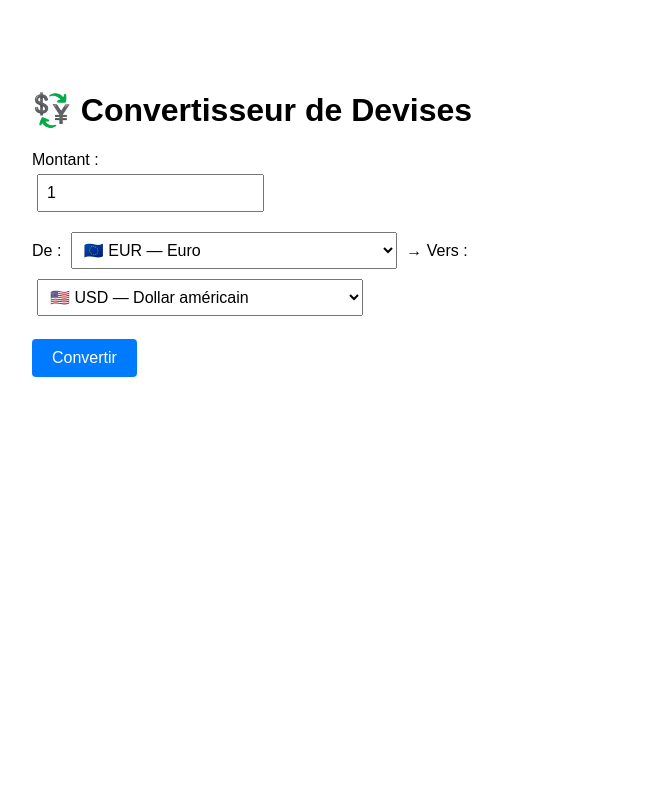
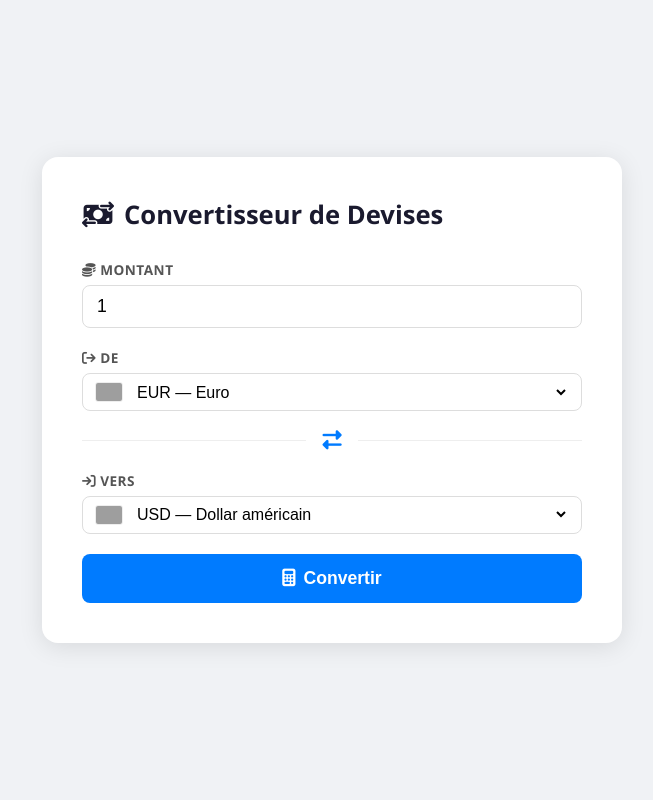
Before and after one commit to Fred0242/currency_converter, a Django app: page / in a window 1280 px wide. Shown: the whole page, without its empty margins (308-961 px from the left). Run offline with Django 5.2, Linux system fonts and the light colour scheme; grey boxes are pictures that could not be loaded.

Commit message:
feat: intégration Font awesome et drapeaux via FlagCDN

```diff
--- a/converter/services.py
+++ b/converter/services.py
@@ -1,21 +1,19 @@
 import requests
 
 SUPPORTED_CURRENCIES = [
-    {'code': 'EUR', 'flag': '🇪🇺', 'name': 'Euro'},
-    {'code': 'USD', 'flag': '🇺🇸', 'name': 'Dollar américain'},
-    {'code': 'GBP', 'flag': '🇬🇧', 'name': 'Livre sterling'},
-    {'code': 'JPY', 'flag': '🇯🇵', 'name': 'Yen japonais'},
-    {'code': 'CHF', 'flag': '🇨🇭', 'name': 'Franc suisse'},
-    {'code': 'CAD', 'flag': '🇨🇦', 'name': 'Dollar canadien'},
-    {'code': 'AUD', 'flag': '🇦🇺', 'name': 'Dollar australien'},
-    {'code': 'XAF', 'flag': '🇨🇬', 'name': 'Franc CFA (Afrique Centrale)'},
+    {'code': 'EUR', 'country': 'eu', 'name': 'Euro'},
+    {'code': 'USD', 'country': 'us', 'name': 'Dollar américain'},
+    {'code': 'GBP', 'country': 'gb', 'name': 'Livre sterling'},
+    {'code': 'JPY', 'country': 'jp', 'name': 'Yen japonais'},
+    {'code': 'CHF', 'country': 'ch', 'name': 'Franc suisse'},
+    {'code': 'CAD', 'country': 'ca', 'name': 'Dollar canadien'},
+    {'code': 'AUD', 'country': 'au', 'name': 'Dollar australien'},
+    {'code': 'XAF', 'country': 'cg', 'name': 'Franc CFA'},
 ]
 
+XAF_PER_EUR = 655.957
+
 def get_exchange_rate(from_currency: str, to_currency: str) -> float | None:
-    """
-    Récupère le taux de change entre deux devises.
-    Retourne le taux ou None en cas d'erreur.
-    """
     try:
         url = f'https://api.frankfurter.app/latest?from={from_currency}&to={to_currency}'
         response = requests.get(url, timeout=5)
--- /dev/null
+++ b/converter/static/converter/css/style.css
@@ -0,0 +1,186 @@
+* {
+    margin: 0;
+    padding: 0;
+    box-sizing: border-box;
+}
+
+body {
+    font-family: 'Segoe UI', Arial, sans-serif;
+    background: #f0f2f5;
+    min-height: 100vh;
+    display: flex;
+    align-items: center;
+    justify-content: center;
+}
+
+.card {
+    background: white;
+    border-radius: 16px;
+    padding: 40px;
+    width: 100%;
+    max-width: 580px;
+    box-shadow: 0 4px 24px rgba(0,0,0,0.10);
+}
+
+.card h1 {
+    font-size: 1.6em;
+    color: #1a1a2e;
+    margin-bottom: 28px;
+    display: flex;
+    align-items: center;
+    gap: 10px;
+}
+
+.form-group {
+    margin-bottom: 20px;
+}
+
+.form-group label {
+    display: block;
+    font-size: 0.85em;
+    font-weight: 600;
+    color: #555;
+    margin-bottom: 6px;
+    text-transform: uppercase;
+    letter-spacing: 0.5px;
+}
+
+.select-with-flag {
+    display: flex;
+    align-items: center;
+    gap: 10px;
+    border: 1.5px solid #ddd;
+    border-radius: 8px;
+    padding: 8px 12px;
+    background: white;
+    transition: border-color 0.2s;
+}
+
+.select-with-flag:focus-within {
+    border-color: #007bff;
+}
+
+.select-with-flag img {
+    width: 28px;
+    height: 20px;
+    object-fit: cover;
+    border-radius: 3px;
+    border: 1px solid #eee;
+}
+
+.select-with-flag select {
+    border: none;
+    outline: none;
+    font-size: 1em;
+    flex: 1;
+    background: transparent;
+    cursor: pointer;
+}
+
+.amount-input {
+    width: 100%;
+    border: 1.5px solid #ddd;
+    border-radius: 8px;
+    padding: 10px 14px;
+    font-size: 1.1em;
+    outline: none;
+    transition: border-color 0.2s;
+}
+
+.amount-input:focus {
+    border-color: #007bff;
+}
+
+.arrow-row {
+    display: flex;
+    align-items: center;
+    justify-content: center;
+    gap: 16px;
+    margin: 20px 0;
+}
+
+.arrow-row .line {
+    flex: 1;
+    height: 1px;
+    background: #eee;
+}
+
+.arrow-row i {
+    color: #007bff;
+    font-size: 1.2em;
+}
+
+.btn-convert {
+    width: 100%;
+    padding: 14px;
+    background: #007bff;
+    color: white;
+    border: none;
+    border-radius: 8px;
+    font-size: 1.1em;
+    font-weight: 600;
+    cursor: pointer;
+    display: flex;
+    align-items: center;
+    justify-content: center;
+    gap: 8px;
+    transition: background 0.2s;
+}
+
+.btn-convert:hover {
+    background: #0056b3;
+}
+
+.result-box {
+    margin-top: 24px;
+    background: #f0f7ff;
+    border-radius: 12px;
+    padding: 24px;
+    border-left: 4px solid #007bff;
+}
+
+.result-box .label {
+    font-size: 0.85em;
+    color: #555;
+    margin-bottom: 8px;
+    text-transform: uppercase;
+    letter-spacing: 0.5px;
+}
+
+.result-box .amount-display {
+    display: flex;
+    align-items: center;
+    gap: 12px;
+    font-size: 1.6em;
+    font-weight: 700;
+    color: #1a1a2e;
+}
+
+.result-box .amount-display img {
+    width: 36px;
+    height: 26px;
+    object-fit: cover;
+    border-radius: 4px;
+    border: 1px solid #ddd;
+}
+
+.result-box .rate-info {
+    margin-top: 10px;
+    font-size: 0.9em;
+    color: #777;
+    display: flex;
+    align-items: center;
+    gap: 6px;
+}
+
+.error-box {
+    margin-top: 20px;
+    background: #fff0f0;
+    border-left: 4px solid #e74c3c;
+    border-radius: 8px;
+    padding: 16px;
+    color: #c0392b;
+    display: flex;
+    align-items: center;
+    gap: 8px;
+}
--- a/converter/templates/converter/home.html
+++ b/converter/templates/converter/home.html
@@ -1,70 +1,126 @@
+{% load static %}
 <!DOCTYPE html>
 <html lang="fr">
 <head>
     <meta charset="UTF-8">
+    <meta name="viewport" content="width=device-width, initial-scale=1.0">
     <title>Currency Converter</title>
-    <style>
-        body { font-family: Arial, sans-serif; max-width: 600px; margin: 50px auto; padding: 20px; }
-        select, input { padding: 8px; margin: 5px; font-size: 16px; }
-        button { padding: 10px 20px; background: #007bff; color: white; border: none; cursor: pointer; font-size: 16px; border-radius: 4px; }
-        button:hover { background: #0056b3; }
-        .result { background: #f0f8ff; padding: 20px; margin-top: 20px; border-radius: 8px; }
-        .error { background: #fff0f0; color: red; padding: 20px; margin-top: 20px; border-radius: 8px; }
-        .result h2 { margin-top: 0; }
-    </style>
+
+    <!-- Font Awesome 6 -->
+    <link rel="stylesheet" href="https://cdnjs.cloudflare.com/ajax/libs/font-awesome/6.5.0/css/all.min.css">
+
+    <!-- Notre CSS -->
+    <link rel="stylesheet" href="{% static 'converter/css/style.css' %}">
 </head>
 <body>
-    <h1>💱 Convertisseur de Devises</h1>
+<div class="card">
+    <h1>
+        <i class="fa-solid fa-money-bill-transfer"></i>
+        Convertisseur de Devises
+    </h1>
 
-    <form method="POST">
+    <form method="POST" id="converter-form">
         {% csrf_token %}
 
-        <div>
-            <label>Montant :</label><br>
-            <input type="number" name="amount" value="1" min="0.01" step="0.01" required>
+        <!-- Montant -->
+        <div class="form-group">
+            <label><i class="fa-solid fa-coins"></i> Montant</label>
+            <input
+                class="amount-input"
+                type="number"
+                name="amount"
+                value="{{ request.POST.amount|default:'1' }}"
+                min="0.01"
+                step="0.01"
+                required
+            >
         </div>
 
-        <div style="margin-top: 10px;">
-            <label>De :</label>
-            <select name="from_currency">
-                {% for currency in currencies %}
-                    <option value="{{ currency.code }}">
-                        {{ currency.flag }} {{ currency.code }} — {{ currency.name }}
-                    </option>
-                {% endfor %}
-            </select>
-
-            <label>→ Vers :</label>
-            <select name="to_currency">
-                {% for currency in currencies %}
-                    <option value="{{ currency.code }}" {% if currency.code == 'USD' %}selected{% endif %}>
-                        {{ currency.flag }} {{ currency.code }} — {{ currency.name }}
-                    </option>
-                {% endfor %}
-            </select>
+        <!-- De -->
+        <div class="form-group">
+            <label><i class="fa-solid fa-arrow-right-from-bracket"></i> De</label>
+            <div class="select-with-flag">
+                <img id="flag-from" src="https://flagcdn.com/w40/eu.png" alt="flag">
+                <select name="from_currency" id="select-from" onchange="updateFlag('from')">
+                    {% for currency in currencies %}
+                        <option
+                            value="{{ currency.code }}"
+                            data-country="{{ currency.country }}"
+                            {% if request.POST.from_currency == currency.code %}selected{% endif %}
+                        >
+                            {{ currency.code }} — {{ currency.name }}
+                        </option>
+                    {% endfor %}
+                </select>
+            </div>
         </div>
 
-        <br>
-        <button type="submit">Convertir</button>
+        <!-- Flèche -->
+        <div class="arrow-row">
+            <div class="line"></div>
+            <i class="fa-solid fa-right-left"></i>
+            <div class="line"></div>
+        </div>
+
+        <!-- Vers -->
+        <div class="form-group">
+            <label><i class="fa-solid fa-arrow-right-to-bracket"></i> Vers</label>
+            <div class="select-with-flag">
+                <img id="flag-to" src="https://flagcdn.com/w40/us.png" alt="flag">
+                <select name="to_currency" id="select-to" onchange="updateFlag('to')">
+                    {% for currency in currencies %}
+                        <option
+                            value="{{ currency.code }}"
+                            data-country="{{ currency.country }}"
+                            {% if currency.code == 'USD' and not request.POST.to_currency %}selected
+                            {% elif request.POST.to_currency == currency.code %}selected{% endif %}
+                        >
+                            {{ currency.code }} — {{ currency.name }}
+                        </option>
+                    {% endfor %}
+                </select>
+            </div>
+        </div>
+
+        <button type="submit" class="btn-convert">
+            <i class="fa-solid fa-calculator"></i>
+            Convertir
+        </button>
     </form>
 
     {% if error %}
-        <div class="error">⚠️ {{ error }}</div>
+        <div class="error-box">
+            <i class="fa-solid fa-triangle-exclamation"></i>
+            {{ error }}
+        </div>
     {% endif %}
 
     {% if result %}
-        <div class="result">
-            <h2>Résultat</h2>
-            <p style="font-size: 1.3em;">
-                <strong>{{ result.amount }} {{ result.from.flag }} {{ result.from.code }}</strong>
-                =
-                <strong>{{ result.converted }} {{ result.to.flag }} {{ result.to.code }}</strong>
-            </p>
-            <p style="color: #555;">
-                {{ result.from.flag }} {{ result.from.name }} → {{ result.to.flag }} {{ result.to.name }}
-            </p>
+        <div class="result-box">
+            <div class="label"><i class="fa-solid fa-check-circle"></i> Résultat</div>
+            <div class="amount-display">
+                <img src="https://flagcdn.com/w40/{{ result.from.country }}.png" alt="{{ result.from.code }}">
+                {{ result.amount }} {{ result.from.code }}
+                <i class="fa-solid fa-equals" style="font-size:0.7em; color:#007bff;"></i>
+                <img src="https://flagcdn.com/w40/{{ result.to.country }}.png" alt="{{ result.to.code }}">
+                {{ result.converted }} {{ result.to.code }}
+            </div>
+            <div class="rate-info">
+                <i class="fa-solid fa-chart-line"></i>
+                {{ result.from.name }} → {{ result.to.name }}
+            </div>
         </div>
     {% endif %}
+</div>
 
+<script>
+    function updateFlag(direction) {
+        const select = document.getElementById('select-' + direction);
+        const img = document.getElementById('flag-' + direction);
+        const selected = select.options[select.selectedIndex];
+        const country = selected.getAttribute('data-country');
+        img.src = 'https://flagcdn.com/w40/' + country + '.png';
+    }
+</script>
 </body>
 </html>
```
